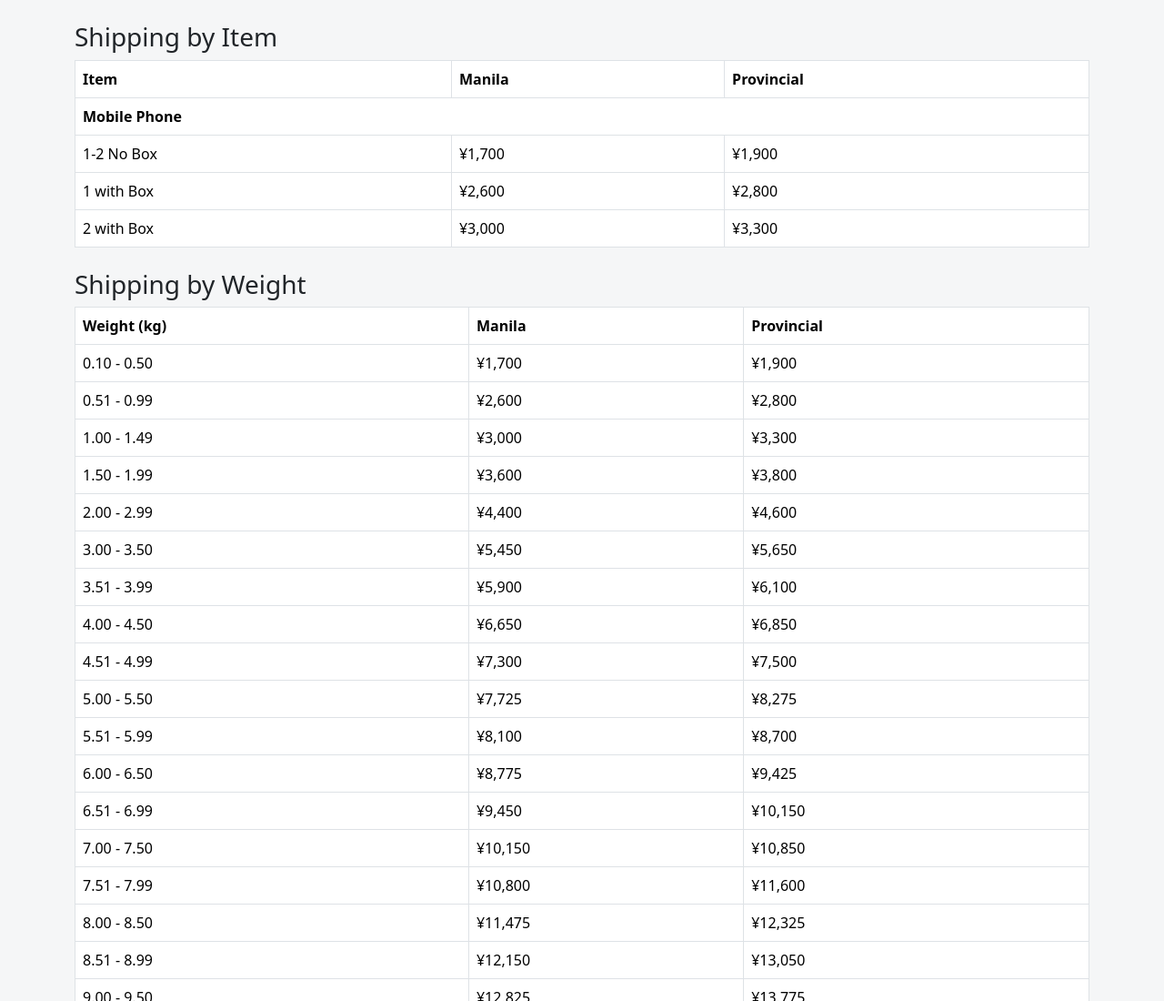
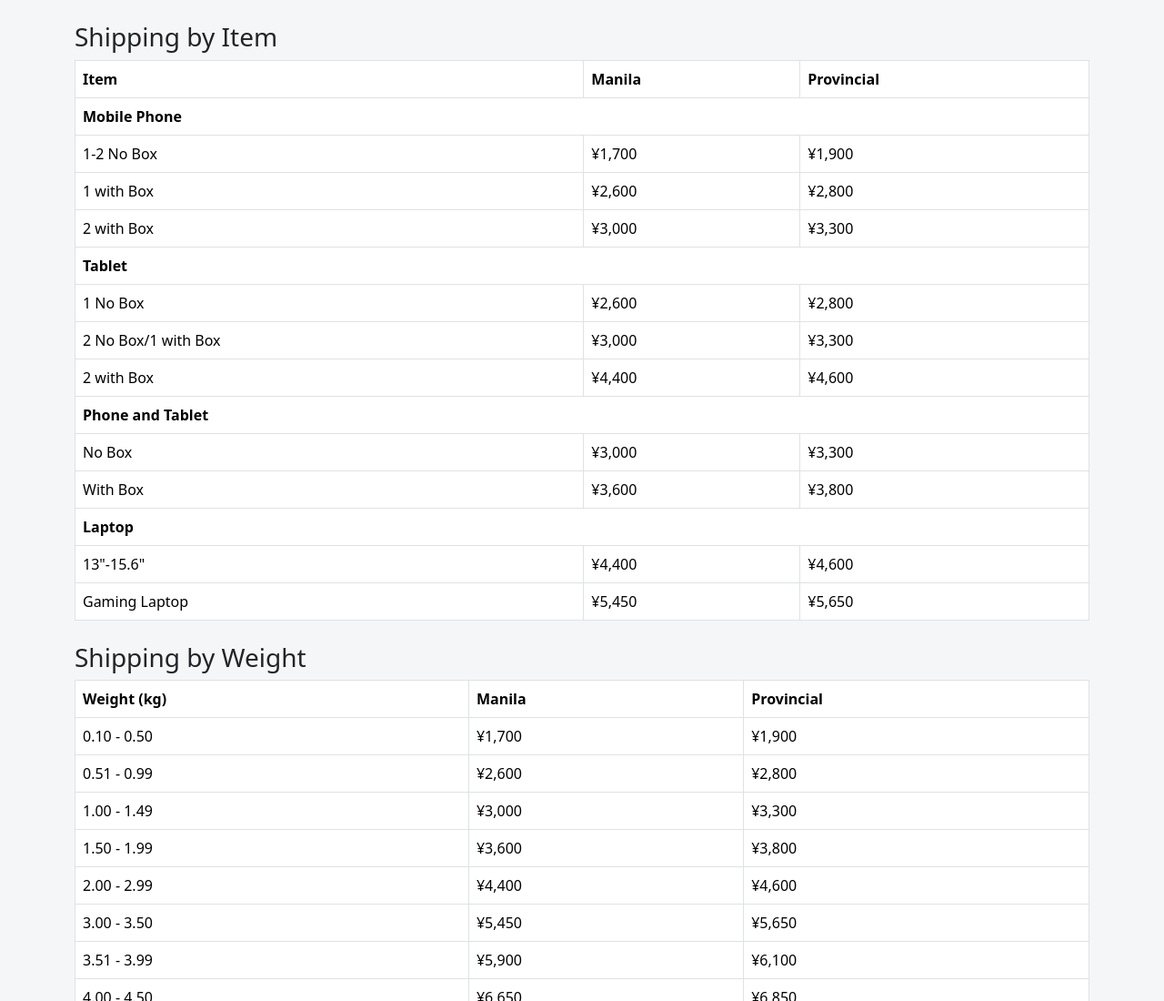
Before and after one commit to yeheyjp/express, a plain HTML site: page index.html in a window 1280 px wide. Shown: the top 1100 px of the page at 91% size. Drawn offline with nearby package versions, Linux system fonts and the light colour scheme.

Commit message:
Update index.html

```diff
--- a/index.html
+++ b/index.html
@@ -37,6 +37,50 @@
                   <td>2 with Box</td>
                   <td>¥3,000</td>
 				  <td>¥3,300</td>
+                </tr>
+				<tr>
+					<td colspan="3" style="text-align: left; font-weight: bold;">Tablet</td>
+				</tr>
+				<tr>
+                  <td>1 No Box</td>
+                  <td>¥2,600</td>
+				  <td>¥2,800</td>
+                </tr>
+				<tr>
+                  <td>2 No Box/1 with Box</td>
+                  <td>¥3,000</td>
+				  <td>¥3,300</td>
+                </tr>
+				<tr>
+                  <td>2 with Box</td>
+                  <td>¥4,400</td>
+				  <td>¥4,600</td>
+                </tr>
+				<tr>
+					<td colspan="3" style="text-align: left; font-weight: bold;">Phone and Tablet</td>
+				</tr>
+				<tr>
+                  <td>No Box</td>
+                  <td>¥3,000</td>
+				  <td>¥3,300</td>
+                </tr>
+				<tr>
+                  <td>With Box</td>
+                  <td>¥3,600</td>
+				  <td>¥3,800</td>
+                </tr>
+				<tr>
+					<td colspan="3" style="text-align: left; font-weight: bold;">Laptop</td>
+				</tr>
+				<tr>
+                  <td>13"-15.6"</td>
+                  <td>¥4,400</td>
+				  <td>¥4,600</td>
+                </tr>
+				<tr>
+                  <td>Gaming Laptop</td>
+                  <td>¥5,450</td>
+				  <td>¥5,650</td>
                 </tr>
 			</tbody>
 </table>
```
